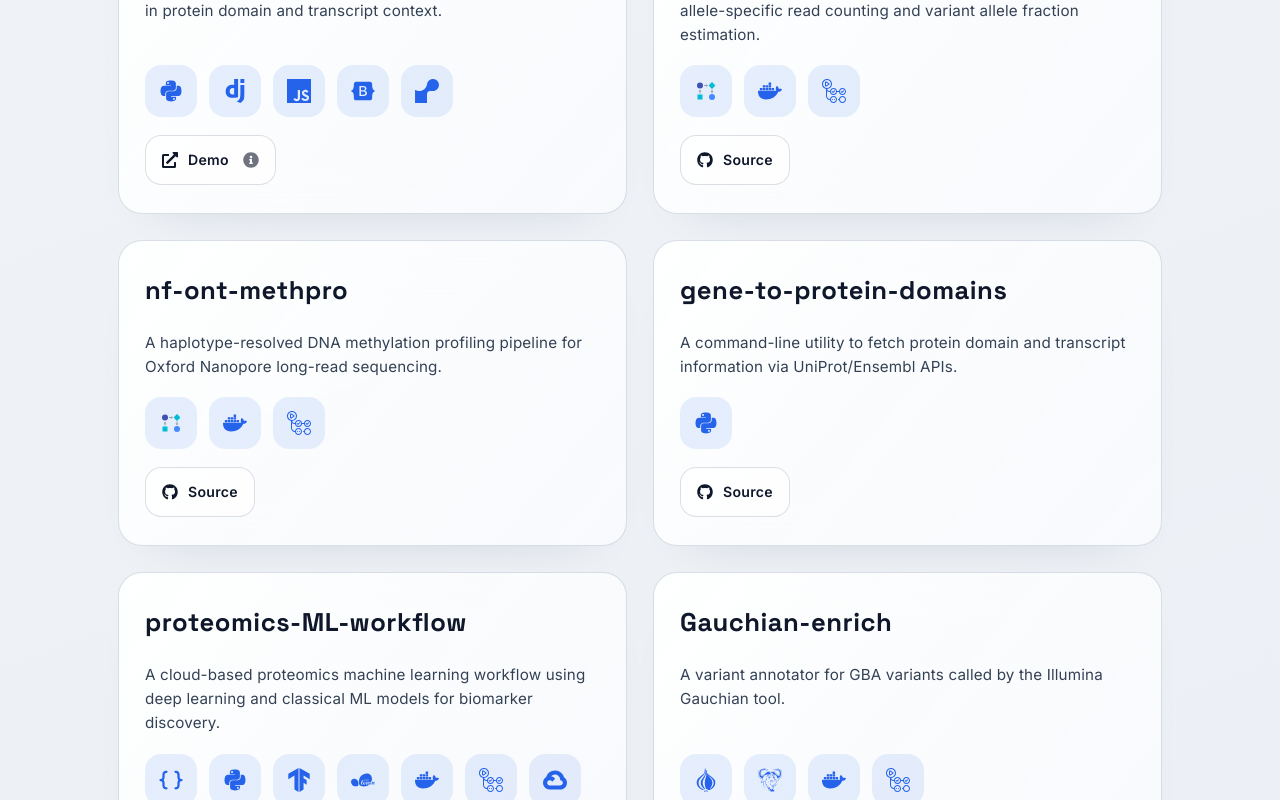
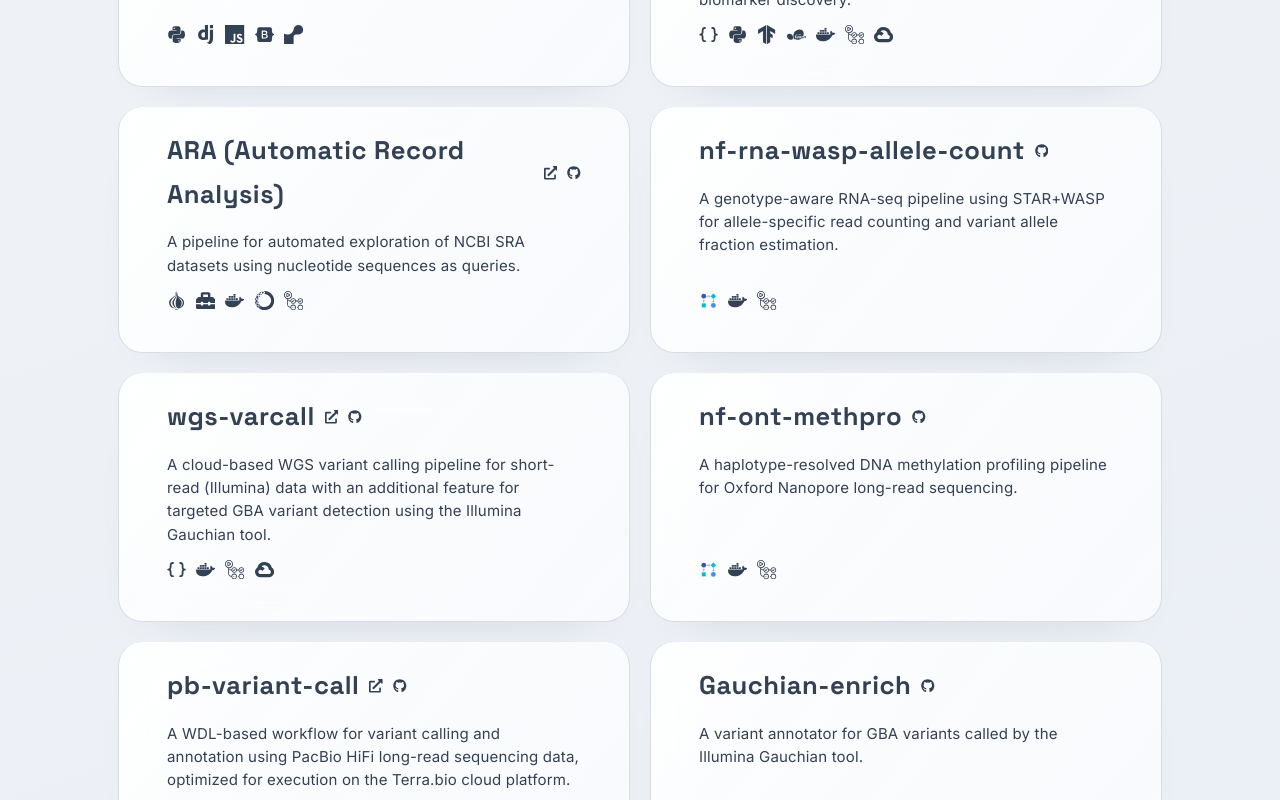
Before and after one commit to maurya-anand/maurya-anand.github.io, a React (Vite) app: page / in a window 1280 px wide. Shown: the part 4220-5020 px from the top of the page. Built offline with nearby package versions, Linux system fonts and the light colour scheme.

Commit message:
using 3 row layout for the projects to save some space

```diff
--- a/src/components/Projects.css
+++ b/src/components/Projects.css
@@ -1,127 +1,103 @@
 .projects-grid {
   display: grid;
   grid-template-columns: repeat(2, minmax(0, 1fr));
-  gap: 26px;
+  gap: 20px;
   margin: 0 auto;
 }
 
 .project-card {
   display: flex;
   flex-direction: column;
-  gap: 18px;
+  gap: 14px;
+  padding-top: 22px;
+  border-top: 1px solid var(--border);
 }
 
-.project-card.card {
-  padding: 28px 26px;
+.project-card:nth-child(-n + 2) {
+  padding-top: 0;
+  border-top: none;
 }
 
 .project-card .project-title {
   margin: 0;
-  color: var(--text-strong);
-  letter-spacing: 0.02em;
+  color: var(--ink);
+  display: flex;
+  align-items: center;
+  gap: 10px;
+}
+
+.project-title-link {
+  display: inline-flex;
+  align-items: center;
+  color: var(--ink-muted);
+  font-size: 0.85rem;
+}
+
+.project-title-link:hover {
+  color: var(--accent);
 }
 
 .project-technologies {
   display: flex;
   flex-wrap: wrap;
-  gap: 12px;
+  gap: 10px;
 }
 
 .technology-icon-wrapper {
   display: inline-flex;
   align-items: center;
   justify-content: center;
-  width: 52px;
-  height: 52px;
-  border-radius: 16px;
-  background: rgba(37, 99, 235, 0.1);
-  color: var(--highlights);
-  font-size: 1.5rem;
+  color: var(--accent);
+  font-size: 1.2rem;
 }
 
 .project-description {
-  font-size: 0.95rem;
-  color: var(--text-muted);
-  line-height: 1.6;
+  font-size: 0.94rem;
+  color: var(--ink-muted);
+  line-height: 1.55;
   flex-grow: 1;
 }
 
-.project-links {
-  display: flex;
-  flex-wrap: wrap;
-  gap: 10px;
-  margin-top: auto;
-}
-
-
-.project-link {
-  display: inline-flex;
-  align-items: center;
-  gap: 10px;
-  padding: 12px 16px;
-  border-radius: 16px;
-  background: rgba(255, 255, 255, 0.9);
-  border: 1px solid rgba(148, 163, 184, 0.35);
-  color: var(--text-strong);
-  font-size: 0.88rem;
-  letter-spacing: 0.02em;
-}
-
-.project-link svg {
-  font-size: 1rem;
-}
-
-.project-link:hover {
-  color: var(--highlights);
-}
-
-.cold-start-icon {
-  margin-left: 4px;
-  font-size: 0.8rem;
-  opacity: 0.6;
-}
-
-.has-cold-start-tooltip {
+.has-tooltip {
   position: relative;
 }
 
-.has-cold-start-tooltip::after {
+.has-tooltip::after {
   content: attr(data-tooltip);
   position: absolute;
   bottom: calc(100% + 8px);
   left: 0;
   width: max-content;
   max-width: min(260px, calc(100vw - 40px));
-  background: rgba(30, 41, 59, 0.95);
-  color: #f1f5f9;
+  background: var(--ink);
+  color: var(--paper);
   font-size: 0.78rem;
   line-height: 1.4;
   padding: 6px 10px;
-  border-radius: 8px;
   white-space: normal;
   pointer-events: none;
   opacity: 0;
   z-index: 10;
 }
 
-.has-cold-start-tooltip:hover::after {
+.has-tooltip:hover::after {
   opacity: 1;
 }
 
 
-@media (max-width: 960px) {
+@media (max-width: 640px) {
   .projects-grid {
-    grid-template-columns: repeat(auto-fit, minmax(320px, 1fr));
+    grid-template-columns: 1fr;
   }
 
-  .project-card.card {
-    padding: 26px 24px;
+  .project-card {
+    padding-top: 20px;
+    border-top: 1px solid var(--border);
   }
-}
 
-@media (max-width: 540px) {
-  .projects-grid {
-    grid-template-columns: 1fr;
+  .project-card:first-child {
+    padding-top: 0;
+    border-top: none;
   }
 }
 
@@ -133,12 +109,22 @@
 
   .project-card {
     gap: 6pt;
+    padding-top: 8pt;
+    border-top: 1px solid #ccc !important;
     break-inside: avoid;
     page-break-inside: avoid;
   }
 
-  .project-card.card {
-    padding: 10pt 12pt;
+  /* screen layout resets the border on the first grid row (2 columns);
+     print is a single column, so item 2 needs its border restored */
+  .project-card:nth-child(-n + 2) {
+    padding-top: 8pt;
+    border-top: 1px solid #ccc !important;
+  }
+
+  .project-card:first-child {
+    padding-top: 0;
+    border-top: none !important;
   }
 
   .project-description {
@@ -147,30 +133,14 @@
   }
 
   .technology-icon-wrapper {
-    width: 28pt;
-    height: 28pt;
-    font-size: 12pt;
-    border-radius: 6pt;
-    border: 1px solid #ccc !important;
+    font-size: 10pt;
   }
 
-  .project-links {
-    gap: 4pt;
-  }
-
-  .project-link {
-    padding: 3pt 8pt;
-    font-size: 8pt;
-    border-radius: 4pt;
-    border: none !important;
-  }
-
-  .project-link svg {
+  .project-title-link {
     font-size: 8pt;
   }
 
-  /* Show project link URLs */
-  .project-link::after {
-    content: none;
+  .project-title-link::after {
+    content: none !important;
   }
 }
--- a/src/components/Projects.jsx
+++ b/src/components/Projects.jsx
@@ -1,27 +1,19 @@
-import React from "react";
 import {
   FaGithub,
   FaExternalLinkAlt,
-  FaInfoCircle,
   FaPython,
   FaDocker,
-  FaReact,
   FaBootstrap,
   FaToolbox,
 } from "react-icons/fa";
 import {
-  SiPypi,
   SiDjango,
   SiPerl,
-  SiGnubash,
   SiGnu,
   SiJavascript,
-  SiMui,
   SiAnaconda,
   SiGithubactions,
-  SiFirebase,
   SiRender,
-  SiAxios,
   SiGooglecloud,
   SiTensorflow,
   SiScikitlearn,
@@ -38,29 +30,8 @@ const projects = [
       "A web application for visualization of human genetic variants in protein domain and transcript context.",
     demo: "https://snapvar.onrender.com",
     coldStartNote:
-      "Hosted on Render free tier, it may take ~30s to wake up on first load.",
-    technologies: ["Python", "Django", "JavaScript", "FaBootstrap", "SiRender"],
-  },
-  {
-    name: "nf-rna-wasp-allele-count",
-    description:
-      "A genotype-aware RNA-seq pipeline using STAR+WASP for allele-specific read counting and variant allele fraction estimation.",
-    repo: "https://github.com/maurya-anand/nf-rna-wasp-allele-count",
-    technologies: ["Nextflow", "Docker", "SiGithubactions"],
-  },
-  {
-    name: "nf-ont-methpro",
-    description:
-      "A haplotype-resolved DNA methylation profiling pipeline for Oxford Nanopore long-read sequencing.",
-    repo: "https://github.com/maurya-anand/nf-ont-methpro",
-    technologies: ["Nextflow", "Docker", "SiGithubactions"],
-  },
-  {
-    name: "gene-to-protein-domains",
-    description:
-      "A command-line utility to fetch protein domain and transcript information via UniProt/Ensembl APIs.",
-    repo: "https://github.com/maurya-anand/gene-to-protein-domains",
-    technologies: ["Python"],
+      "Demo: Hosted on Render free tier, it may take ~30s to wake up on first load.",
+    technologies: ["Python", "Django", "JavaScript", "Bootstrap", "Render"],
   },
   {
     name: "proteomics-ML-workflow",
@@ -69,62 +40,13 @@ const projects = [
     demo: "https://dockstore.org/workflows/github.com/anand-imcm/proteomics-ML-workflow",
     repo: "https://github.com/anand-imcm/proteomics-ML-workflow",
     technologies: [
-      "PiBracketsCurlyBold",
+      "WDL",
       "Python",
-      "SiTensorflow",
-      "SiScikitlearn",
+      "TensorFlow",
+      "scikit-learn",
       "Docker",
-      "SiGithubactions",
-      "SiGooglecloud",
-    ],
-  },
-  {
-    name: "Gauchian-enrich",
-    description:
-      "A variant annotator for GBA variants called by the Illumina Gauchian tool.",
-    repo: "https://github.com/maurya-anand/gauchian-enrich",
-    technologies: ["Perl", "Make", "Docker", "SiGithubactions"],
-  },
-  {
-    name: "wgs-varcall",
-    description:
-      "A cloud-based WGS variant calling pipeline for short-read (Illumina) data with an additional feature for targeted GBA variant detection using the Illumina Gauchian tool.",
-    demo: "https://dockstore.org/workflows/github.com/anand-imcm/wgs-varcall",
-    repo: "https://github.com/anand-imcm/wgs-varcall",
-    technologies: [
-      "PiBracketsCurlyBold",
-      "Docker",
-      "SiGithubactions",
-      "SiGooglecloud",
-    ],
-  },
-  {
-    name: "getBamDepth",
-    description:
-      "A tool to generate depth of coverage from a BAM/SAM/CRAM file or parse the output generated by samtools depth.",
-    repo: "https://github.com/maurya-anand/getBamDepth",
-    technologies: ["Perl", "SiGithubactions"],
-  },
-  {
-    name: "variant-liftover",
-    description:
-      "A command-line tool to lift over SNVs/indels from hg19 to hg38.",
-    repo: "https://github.com/maurya-anand/liftover",
-    technologies: ["Make", "Python", "Docker", "SiGithubactions"],
-  },
-  {
-    name: "pb-variant-call",
-    description:
-      "A WDL-based workflow for variant calling and annotation using PacBio HiFi long-read sequencing data, optimized for execution on the Terra.bio cloud platform.",
-    demo: "https://dockstore.org/workflows/github.com/anand-imcm/pb-variant-call",
-    repo: "https://github.com/anand-imcm/pb-variant-call",
-    technologies: [
-      "PiBracketsCurlyBold",
-      "Python",
-      "Perl",
-      "Docker",
-      "SiGithubactions",
-      "SiGooglecloud",
+      "GitHub Actions",
+      "Terra.bio (GCP)",
     ],
   },
   {
@@ -135,56 +57,104 @@ const projects = [
     demo: "https://workflowhub.eu/workflows/546",
     technologies: [
       "Perl",
-      "FaToolbox",
+      "NCBI SRA Toolkit",
       "Docker",
-      "SiAnaconda",
-      "SiGithubactions",
+      "Mamba",
+      "GitHub Actions",
     ],
+  },
+  {
+    name: "nf-rna-wasp-allele-count",
+    description:
+      "A genotype-aware RNA-seq pipeline using STAR+WASP for allele-specific read counting and variant allele fraction estimation.",
+    repo: "https://github.com/maurya-anand/nf-rna-wasp-allele-count",
+    technologies: ["Nextflow", "Docker", "GitHub Actions"],
+  },
+  {
+    name: "wgs-varcall",
+    description:
+      "A cloud-based WGS variant calling pipeline for short-read (Illumina) data with an additional feature for targeted GBA variant detection using the Illumina Gauchian tool.",
+    demo: "https://dockstore.org/workflows/github.com/anand-imcm/wgs-varcall",
+    repo: "https://github.com/anand-imcm/wgs-varcall",
+    technologies: ["WDL", "Docker", "GitHub Actions", "Terra.bio (GCP)"],
+  },
+  {
+    name: "nf-ont-methpro",
+    description:
+      "A haplotype-resolved DNA methylation profiling pipeline for Oxford Nanopore long-read sequencing.",
+    repo: "https://github.com/maurya-anand/nf-ont-methpro",
+    technologies: ["Nextflow", "Docker", "GitHub Actions"],
+  },
+  {
+    name: "pb-variant-call",
+    description:
+      "A WDL-based workflow for variant calling and annotation using PacBio HiFi long-read sequencing data, optimized for execution on the Terra.bio cloud platform.",
+    demo: "https://dockstore.org/workflows/github.com/anand-imcm/pb-variant-call",
+    repo: "https://github.com/anand-imcm/pb-variant-call",
+    technologies: [
+      "WDL",
+      "Python",
+      "Perl",
+      "Docker",
+      "GitHub Actions",
+      "Terra.bio (GCP)",
+    ],
+  },
+  {
+    name: "Gauchian-enrich",
+    description:
+      "A variant annotator for GBA variants called by the Illumina Gauchian tool.",
+    repo: "https://github.com/maurya-anand/gauchian-enrich",
+    technologies: ["Perl", "Make", "Docker", "GitHub Actions"],
+  },
+  {
+    name: "getBamDepth",
+    description:
+      "A tool to generate depth of coverage from a BAM/SAM/CRAM file or parse the output generated by samtools depth.",
+    repo: "https://github.com/maurya-anand/getBamDepth",
+    technologies: ["Perl", "GitHub Actions"],
+  },
+  {
+    name: "variant-liftover",
+    description:
+      "A command-line tool to lift over SNVs/indels from hg19 to hg38.",
+    repo: "https://github.com/maurya-anand/liftover",
+    technologies: ["Make", "Python", "Docker", "GitHub Actions"],
+  },
+  {
+    name: "gene-to-protein-domains",
+    description:
+      "A command-line utility to fetch protein domain and transcript information via UniProt/Ensembl APIs.",
+    repo: "https://github.com/maurya-anand/gene-to-protein-domains",
+    technologies: ["Python"],
   },
   {
     name: "SRA-annotator",
     description:
       "A command-line tool for retrieving annotations from the NCBI SRA database.",
     repo: "https://github.com/maurya-anand/sra-annotator",
-    technologies: ["Python", "NCBIApi"],
+    technologies: ["Python", "NCBI Entrez API"],
   },
 ];
 
 const technologyIcons = {
-  Python: <FaPython className="technology-icon" title="Python" />,
-  Docker: <FaDocker className="technology-icon" title="Docker" />,
-  ReactJS: <FaReact className="technology-icon" title="ReactJS" />,
-  Django: <SiDjango className="technology-icon" title="Django" />,
-  Perl: <SiPerl className="technology-icon" title="Perl" />,
-  Bash: <SiGnubash className="technology-icon" title="Bash" />,
-  Make: <SiGnu className="technology-icon" title="GNU Make" />,
-  JavaScript: <SiJavascript className="technology-icon" title="JavaScript" />,
-  MUI: <SiMui className="technology-icon" title="Material UI" />,
-  SiAnaconda: <SiAnaconda className="technology-icon" title="Mamba" />,
-  SiGithubactions: (
-    <SiGithubactions className="technology-icon" title="Github Actions" />
-  ),
-  FaBootstrap: <FaBootstrap className="technology-icon" title="Bootstrap" />,
-  SiFirebase: <SiFirebase className="technology-icon" title="Firebase" />,
-  SiRender: <SiRender className="technology-icon" title="Render" />,
-  SiAxios: <SiAxios className="technology-icon" title="Axios" />,
-  NCBIApi: <TbApi className="technology-icon" title="NCBI Entrez" />,
-  TbApi: <TbApi className="technology-icon" title="NCBI Entrez" />,
-  FaToolbox: <FaToolbox className="technology-icon" title="NCBI SRA toolkit" />,
-  PiBracketsCurlyBold: (
-    <PiBracketsCurlyBold
-      className="technology-icon"
-      title="Workflow Description Language (WDL)"
-    />
-  ),
-  Nextflow: <FcWorkflow className="technology-icon" title="Nextflow" />,
-  SiGooglecloud: (
-    <SiGooglecloud className="technology-icon" title="Terra.bio on GCP" />
-  ),
-  SiTensorflow: <SiTensorflow className="technology-icon" title="Tensorflow" />,
-  SiScikitlearn: (
-    <SiScikitlearn className="technology-icon" title="Scikitlearn" />
-  ),
+  Python: <FaPython />,
+  Docker: <FaDocker />,
+  Django: <SiDjango />,
+  Perl: <SiPerl />,
+  Make: <SiGnu />,
+  JavaScript: <SiJavascript />,
+  Bootstrap: <FaBootstrap />,
+  Mamba: <SiAnaconda />,
+  "GitHub Actions": <SiGithubactions />,
+  Render: <SiRender />,
+  "NCBI Entrez API": <TbApi />,
+  "NCBI SRA Toolkit": <FaToolbox />,
+  WDL: <PiBracketsCurlyBold />,
+  Nextflow: <FcWorkflow />,
+  "Terra.bio (GCP)": <SiGooglecloud />,
+  TensorFlow: <SiTensorflow />,
+  "scikit-learn": <SiScikitlearn />,
 };
 
 const Projects = () => (
@@ -193,28 +163,18 @@ const Projects = () => (
     <div className="projects-grid">
       {projects.map((project, index) => (
         <div key={index} className="project-card card">
-          <h3 className="project-title">{project.name}</h3>
-          <p className="project-description">{project.description}</p>
-          <div className="project-technologies">
-            {project.technologies.map((tech, idx) => (
-              <span key={idx} className="technology-icon-wrapper">
-                {technologyIcons[tech]}
-              </span>
-            ))}
-          </div>
-          <div className="project-links">
+          <h3 className="project-title">
+            {project.name}
             {project.demo && (
               <a
                 href={project.demo}
                 target="_blank"
                 rel="noopener noreferrer"
-                className={`project-link${project.coldStartNote ? " has-cold-start-tooltip" : ""}`}
-                data-tooltip={project.coldStartNote || undefined}
+                className="project-title-link has-tooltip"
+                data-tooltip={project.coldStartNote || "Demo"}
+                aria-label={`${project.name} demo`}
               >
-                <FaExternalLinkAlt /> Demo
-                {project.coldStartNote && (
-                  <FaInfoCircle className="cold-start-icon" />
-                )}
+                <FaExternalLinkAlt />
               </a>
             )}
             {project.pypi && (
@@ -222,9 +182,11 @@ const Projects = () => (
                 href={project.pypi}
                 target="_blank"
                 rel="noopener noreferrer"
-                className="project-link"
+                className="project-title-link has-tooltip"
+                data-tooltip="PyPI"
+                aria-label={`${project.name} on PyPI`}
               >
-                <SiPypi /> PyPI
+                <FaExternalLinkAlt />
               </a>
             )}
             {project.repo && (
@@ -232,11 +194,28 @@ const Projects = () => (
                 href={project.repo}
                 target="_blank"
                 rel="noopener noreferrer"
-                className="project-link"
+                className="project-title-link has-tooltip"
+                data-tooltip="Source"
+                aria-label={`${project.name} source`}
               >
-                <FaGithub /> Source
+                <FaGithub />
               </a>
             )}
+          </h3>
+          <p className="project-description">{project.description}</p>
+          <div className="project-technologies">
+            {project.technologies.map((tech, idx) => {
+              const icon = technologyIcons[tech];
+              return (
+                <span
+                  key={idx}
+                  className="technology-icon-wrapper"
+                  title={tech}
+                >
+                  {icon}
+                </span>
+              );
+            })}
           </div>
         </div>
       ))}
```
